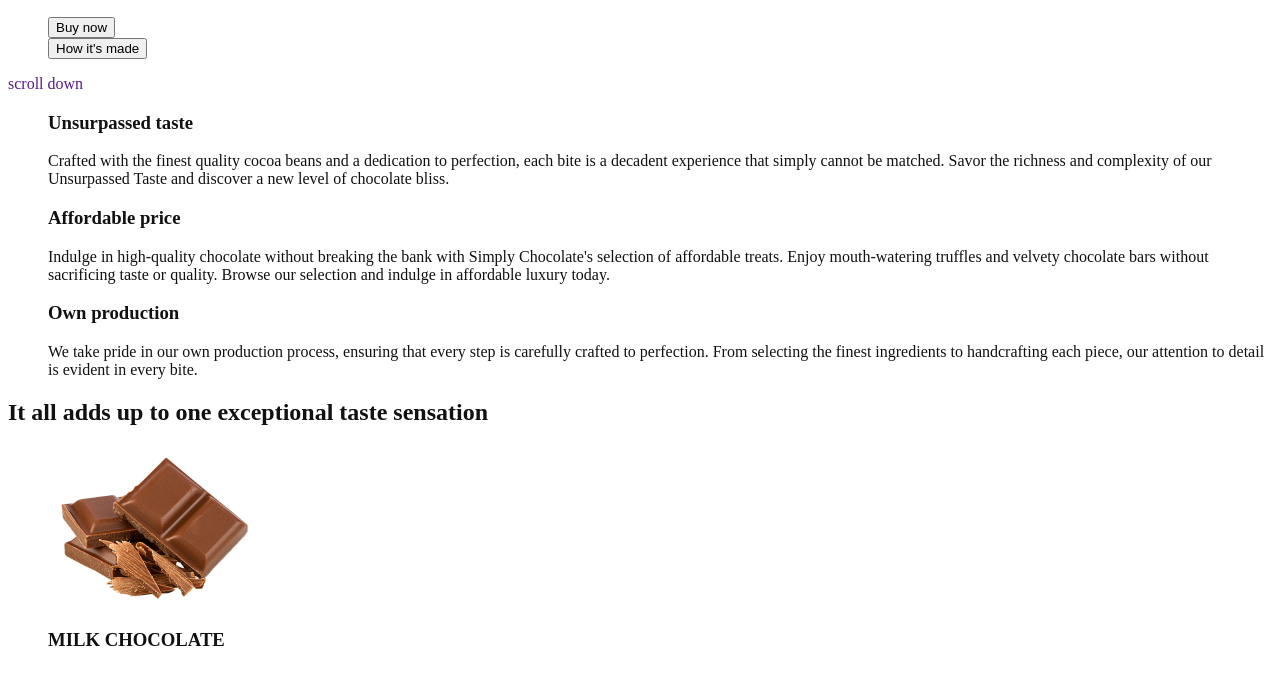
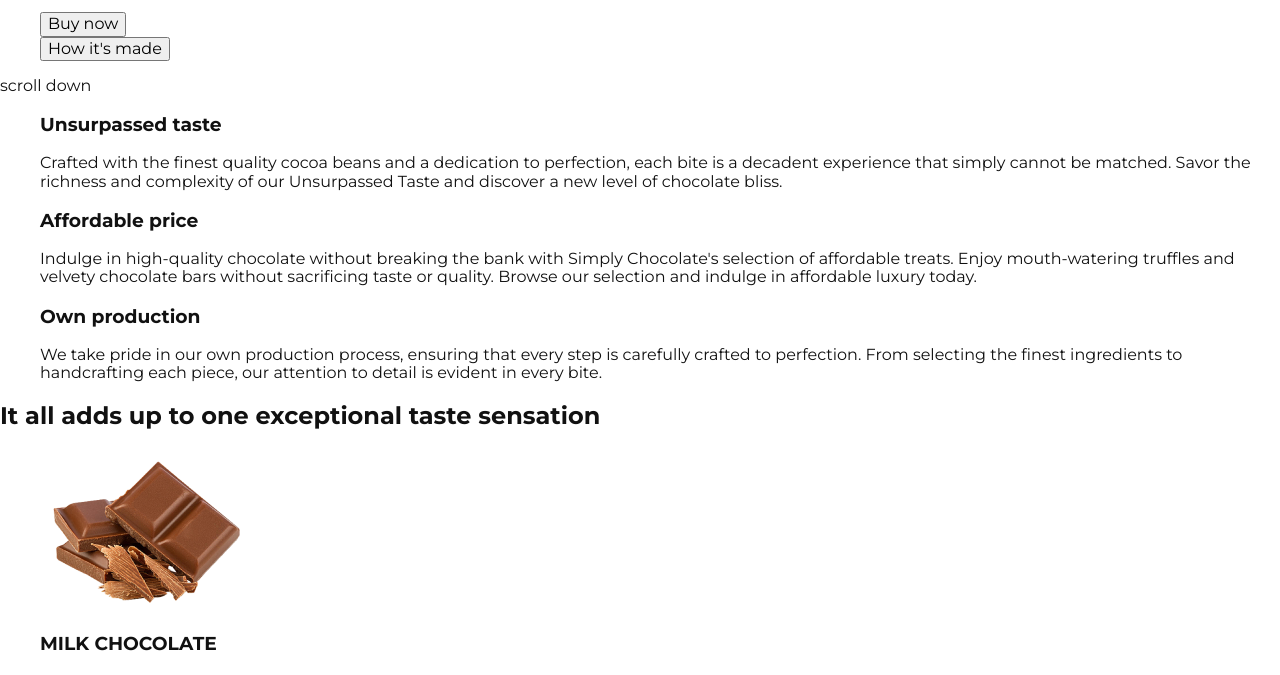
Before and after one commit to yd1224/simply-chocolate, a plain HTML site: page index.html in a window 1280 px wide. Shown: the part 256-931 px from the top of the page. Drawn offline with nearby package versions, Linux system fonts and the light colour scheme; files whose address does not match are found by name.

Commit message:
adds fonts-link and modern-normalize

```diff
--- a/css/styles.css
+++ b/css/styles.css
@@ -5,13 +5,18 @@
 */
 body {
   color: #111;
-  font-family: Montserrat;
+  font-family: 'Montserrat', sans-serif;
 }
 a {
   text-decoration: none;
+  color: currentColor;
 }
 ul {
   list-style: none;
+}
+button {
+  font-family: inherit;
+  cursor: pointer;
 }
 
 /**
--- a/index.html
+++ b/index.html
@@ -11,11 +11,25 @@ of pure delight!"
     />
 
     <title>Simple Chocolate</title>
+    <!-- Favicon -->
     <link
       rel="shortcut icon"
       href="./images/favicon/chocolate.svg"
       type="image/svg"
     />
+    <!-- Fonts -->
+    <link rel="preconnect" href="https://fonts.googleapis.com" />
+    <link rel="preconnect" href="https://fonts.gstatic.com" crossorigin />
+    <link
+      href="https://fonts.googleapis.com/css2?family=Montserrat:ital,wght@0,400;0,500;0,600;0,700;1,700&display=swap"
+      rel="stylesheet"
+    />
+    <!-- Normalize -->
+    <link
+      rel="stylesheet"
+      href="https://cdn.jsdelivr.net/npm/modern-normalize@2.0.0/modern-normalize.min.css"
+    />
+    <!-- Custom-styles -->
     <link rel="stylesheet" href="./css/styles.css" />
   </head>
   <body>
```
